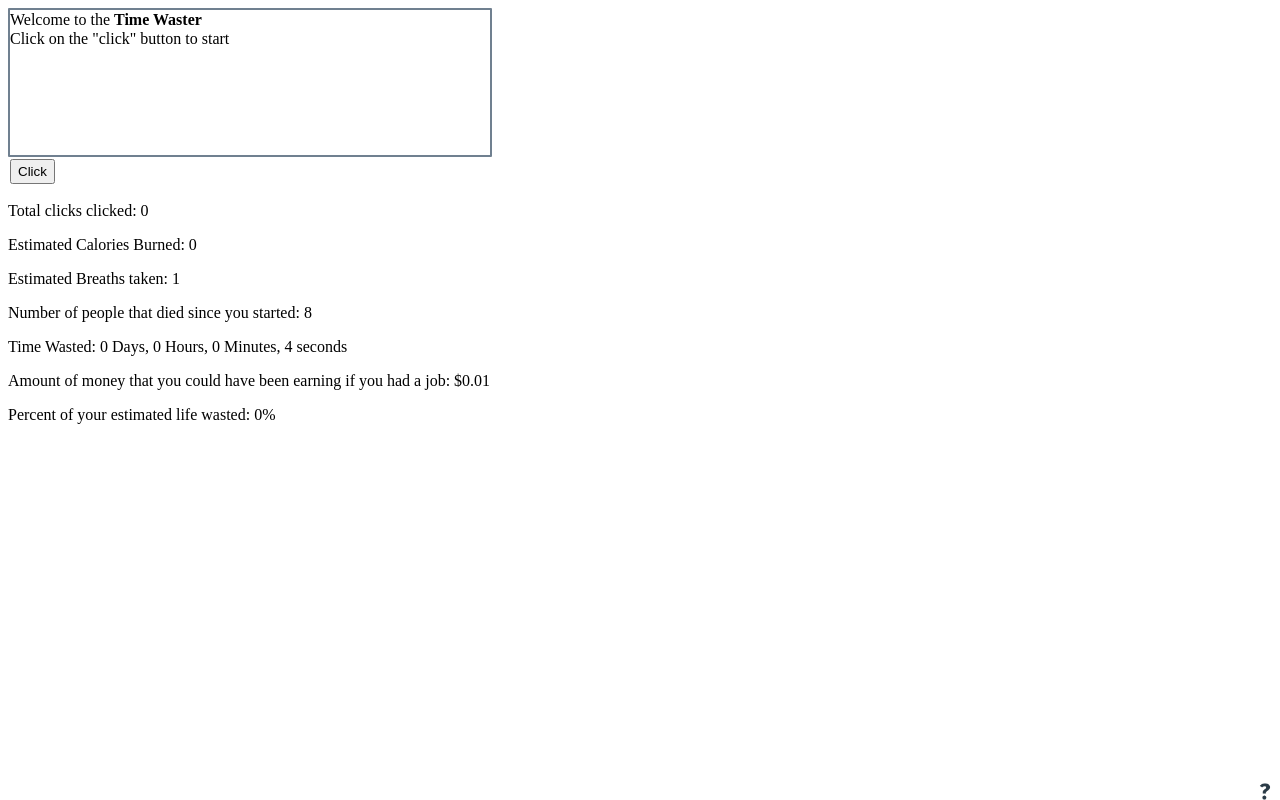
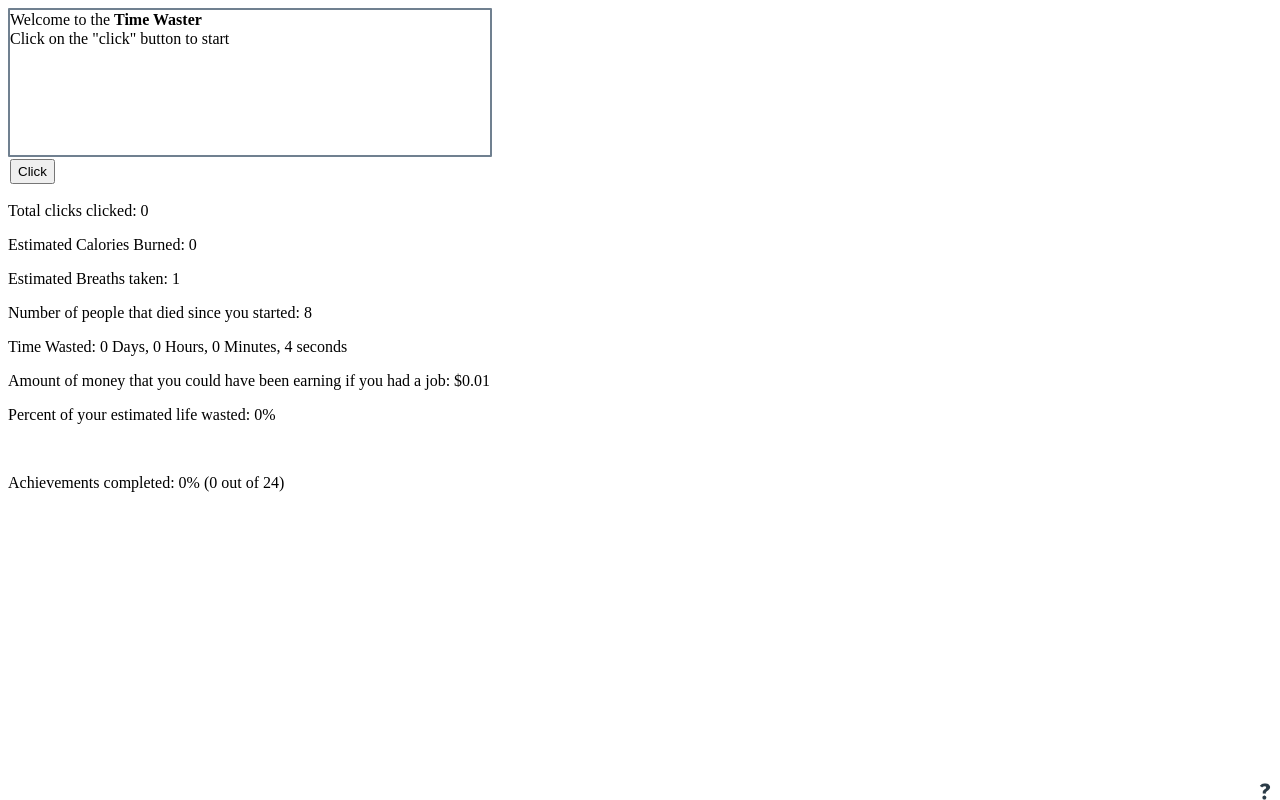
Before and after one commit to Squishy178/time-waster, a plain HTML site: page index.html in a window 1280 px wide. Drawn offline with Linux system fonts and the light colour scheme.

Commit message:
Added much more achievements and a achievement tracker

```diff
--- a/achievements.js
+++ b/achievements.js
@@ -56,7 +56,7 @@ const achievementData=[
     },
     {//11
         name:'Big Mac',
-        desc:'Burn 500 calories from clicking (roughly the amount a big mac has)',
+        desc:'Burn 250 calories from clicking (roughly half the amount a big mac has)',
         cond:function(){return clicks*0.00142857142>=500}
     },
     {//12
@@ -65,8 +65,58 @@ const achievementData=[
         cond:function(){return false}
     },
     {//13
-        name:'',
-        desc:'Click the ? a second time',
+        name:'Minimum Wage',
+        desc:'Lose $9.20',
+        cond:function(){return Math.floor(100*9.2*time/3600)/100>=9.2}
+    },
+    {//14
+        name:'What is the cause?',
+        desc:'Witness 500 deaths. What is even happening?!',
+        cond:function(){return Math.floor(1.73611111111*time)>=500}
+    },
+    {//15
+        name:'Feeling old yet?',
+        desc:'Play the game for more than one hour',
+        cond:function(){return time/3600>=1}
+    },
+    {//16
+        name:'Gotta catch them all',
+        desc:'Collect 10 achievements',
+        cond:function(){return unlocked.length>=10}
+    },
+    {//17
+        name:'Nice',
+        desc:'All but this achievement',
+        cond:function(){return unlocked.length-1==achievementData.length}
+    },
+    {//18
+        name:'What have we found...',
+        desc:'Uncover dark secrets',
         cond:function(){return false}
     },
+    {//19
+        name:'Last on earth. Not',
+        desc:'Witness 7 billion deaths',
+        cond:function(){return Math.floor(1.73611111111*time)>=7000000000}
+    },
+    {//20
+        name:'Milestone Novice',
+        desc:'Get 10 milestones',
+        cond:function(){return totalMilestones>=10}
+    },
+    {//21
+        name:'Milestone Knight',
+        desc:'Get 20 milestones',
+        cond:function(){return totalMilestones>=20}
+    },
+    {//22
+        name:'Milestone Master',
+        desc:'Get 30 milestones',
+        cond:function(){return totalMilestones>=30}
+    },
+    {//23
+        name:'Milestone Grandmaster',
+        desc:'Get 50 milestones',
+        cond:function(){return totalMilestones>=50}
+    },
 ]
--- a/index.html
+++ b/index.html
@@ -20,6 +20,8 @@
     <p id="getajob"></p>
 
     <p id="percent"></p>
+    <br>
+    <p id="complete"></p>
     <img onclick="if (unlocked.includes(4)){unlock(12)}else{unlock(4)}" src="secret1.png" style="width:30px;position:absolute;right:0px;bottom:0px;">
 
 </body>
--- a/main.js
+++ b/main.js
@@ -17,6 +17,7 @@ var milestones=[
         txt:function(i){return 'You have clicked <b>'+i+'</b> times'},
     },
 ]
+var totalMilestones=0;
 function unlock(i){
     if (!unlocked.includes(i)){
         unlocked.push(i);
@@ -31,6 +32,7 @@ function updateMilestones(item,variable){
     if (variable>=value){
         log.push("<span style='color:gray'>"+i.txt(value)+"</span>");
         i.unlocked++;
+        totalMilestones++;
     }
 
 
@@ -49,6 +51,7 @@ function tick(){
     document.querySelector('#getajob').innerHTML='Amount of money that you could have been earning if you had a job: $'+Math.floor(100*9.2*time/3600)/100;
     document.querySelector('#total').innerHTML='Total clicks clicked: '+clicks;
     document.querySelector('#percent').innerHTML='Percent of your estimated life wasted: '+Math.floor(10000000*time/3600/24/365/80)/100000+'%';
+    document.querySelector('#complete').innerHTML='Achievements completed: '+Math.floor(1000*(unlocked.length/achievementData.length))/10+'% ('+unlocked.length+' out of '+achievementData.length+')';
     let str=''
     let offset=Math.max(0,log.length-7)
     for (i=0;i<Math.min(7,log.length);i++){
```
